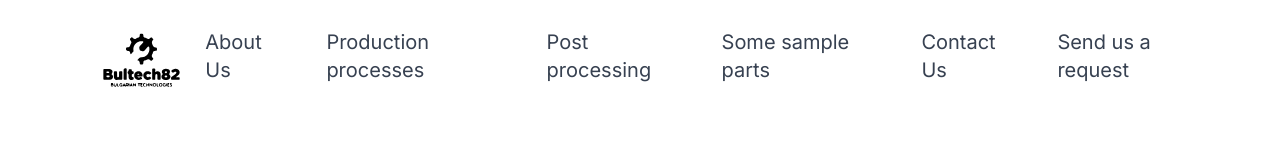
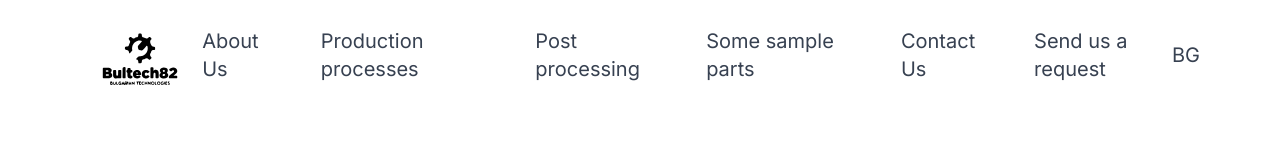
Before and after one commit to NikolaSirakov2/bultech82, a Next.js app: page / in a window 1280 px wide. Shown: the top 160 px of the page. Built offline with nearby package versions, Linux system fonts and the light colour scheme.

Commit message:
Update Navbar.tsx

```diff
--- a/app/components/Navbar.tsx
+++ b/app/components/Navbar.tsx
@@ -5,16 +5,21 @@ import { useState } from "react";
 import { useEffect, useRef } from "react";
 import Image from "next/image";
 import Link from "next/link";
-import { NAV_LINKS } from "@/constants/navLinks";
+import { NAV_LINKS, NAV_LINKS_BG } from "@/constants/navLinks";
 
 const Navbar = () => {
   const [isMenuOpen, setIsMenuOpen] = useState(false);
   const menuRef = useRef<HTMLDivElement | null>(null);
+  const [language, setLanguage] = useState("BG");
 
   const toggleMenu = () => {
     if (window.innerWidth <= 524) {
       setIsMenuOpen(!isMenuOpen);
     }
+  };
+
+  const toggleLanguage = () => {
+    setLanguage(language === "BG" ? "EN" : "BG");
   };
 
   useEffect(() => {
@@ -37,7 +42,7 @@ const Navbar = () => {
       </Link>
 
       <ul className="hidden h-full gap-12 lg:flex">
-        {NAV_LINKS.map((link) =>
+        {(language === "EN" ? NAV_LINKS_BG : NAV_LINKS).map((link) =>
           link.label === "Send us a request" ? (
             <Link
               href="/request"
@@ -59,6 +64,13 @@ const Navbar = () => {
         )}
       </ul>
 
+      <button
+        onClick={toggleLanguage}
+        className={`${styles["language-toggle"]} text-xl text-gray-700 cursor-pointer pb-1.5 hover:font-bold`}
+      >
+        {language}
+      </button>
+
       <Image
         src="/menu.svg"
         alt="menu"
@@ -74,11 +86,15 @@ const Navbar = () => {
         }`}
       >
       <ul className={styles.menu}>
-          {NAV_LINKS.map((link) =>
+      {(language === "EN" ? NAV_LINKS_BG : NAV_LINKS).map((link) => // use language state to decide which links to display
         link.label === "Send us a request" ? (
           <Link href="/request" key={link.key} passHref>
             <span
-                  style={{ color: 'white', fontWeight: 'bold', fontSize: '1.1rem'}}
+              style={{
+                color: "white",
+                fontWeight: "bold",
+                fontSize: "1.1rem",
+              }}
               className="regular-16 cursor-pointer pb-1.5"
               onClick={toggleMenu}
             >
@@ -96,6 +112,14 @@ const Navbar = () => {
           </a>
         )
       )}
+      <li>
+        <button
+          onClick={toggleLanguage}
+          className="regular-16 text-white cursor-pointer pb-1.5 hover:font-bold"
+        >
+          {language}
+        </button>
+      </li>
     </ul>
       </div>
     </nav>
```
Lines whose indentation alone changed are shown as unchanged.
